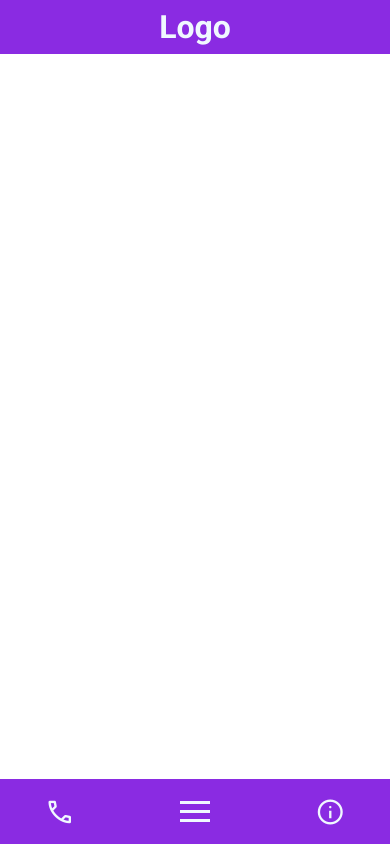
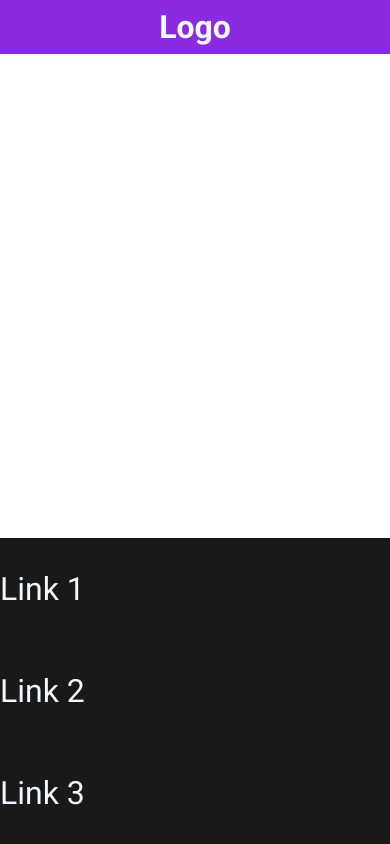
Before and after one commit to mavu1707/Markus_Dress_Nettside, a plain HTML site: page index.html in a window 390 px wide. Drawn offline with nearby package versions, Linux system fonts and the light colour scheme; a web font is replaced by a local one.

Commit message:
Testing bottom bar

```diff
--- a/index.html
+++ b/index.html
@@ -17,7 +17,7 @@
   <nav class="bottom-bar">
     <a class="material-symbols-outlined" href="#">call</a>
 
-    <div class="hamburger-menu">
+    <div id="hamburger" class="hamburger-menu">
       <div class="bar"></div>
       <div class="bar"></div>
       <div class="bar"></div>
--- a/javascript.js
+++ b/javascript.js
@@ -1,17 +1,15 @@
-const hamburgerMenu = document.querySelector('.hamburger-menu')
-const fullScreenMenu = document.querySelector('.full-screen-menu')
+const hamburgerMenu = document.querySelector('.hamburger-menu');
+const fullScreenMenu = document.querySelector('.full-screen-menu');
 
 function toggleMenu() {
-  const bars = document.querySelectorAll('.bar')
-  bars.forEach(bar => bar.classList.toggle('change'))
+  const bars = document.querySelectorAll('.bar');
+  bars.forEach(bar => bar.classList.toggle('change'));
 
-  if (fullScreenMenu.style.display === "flex") {
-    fullScreenMenu.style.display = "none"
-    hamburgerMenu.classList.remove('active')
+  if (fullScreenMenu.classList.contains('active')) {
+    fullScreenMenu.classList.remove('active');
   } else {
-    fullScreenMenu.style.display = "flex"
-    hamburgerMenu.classList.add('active')
+    fullScreenMenu.classList.add('active');
   }
 }
 
-hamburgerMenu.addEventListener('click', toggleMenu)
+hamburgerMenu.addEventListener('click', toggleMenu);
--- a/style.css
+++ b/style.css
@@ -40,40 +40,46 @@ body{
     font-size: 30px;
   }
 
-  .hamburger-menu {
-    display: inline-block;
-    align-items: center;
-    cursor: pointer;
-    margin: 0 1rem;
+  .bar {
+    width: 2rem;
+    height: 3px;
+    background-color: aliceblue;
+    margin: 0.4rem 0;
     transition: 0.3s;
   }
-
-  .bar {
-    width: 30px;
-    height: 3px;
-    background-color: aliceblue;
-    margin: 6px 0;
-    transition: 0.4s;
-  }
-
+  /*
   .full-screen-menu {
-    display: none;
-    bottom: 0;
-    left: 0;
-    width: 100%;
     height: 100vh;
     background-color: rgb(25, 25, 26);
     flex-direction: column;
     justify-content: center;
     align-items: center;
+  }
+  */
+  .full-screen-menu {
+    display: flex;
+    flex-direction: column;
+    position: fixed;
+    bottom: 0;
+    left: 0;
+    width: 100%;
+    height: 100;
+    background-color: rgb(25, 25, 26);
+    justify-content: flex-end; /* Align content at the bottom */
     z-index: 1;
+    overflow: hidden;
+    transition: height 0.3s ease-in-out; /* Transition height with ease-in-out effect */
+  }
+
+  .full-screen-menu.active{
+    height: 10vh;
   }
 
   .full-screen-menu a {
     text-decoration: none;
     color: aliceblue;
-    font-size: 24px;
-    margin: 20px 0;
+    font-size: 2rem;
+    margin: 2rem 0;
   }
 
   .hamburger-menu.active .bar:nth-child(1) {
```
